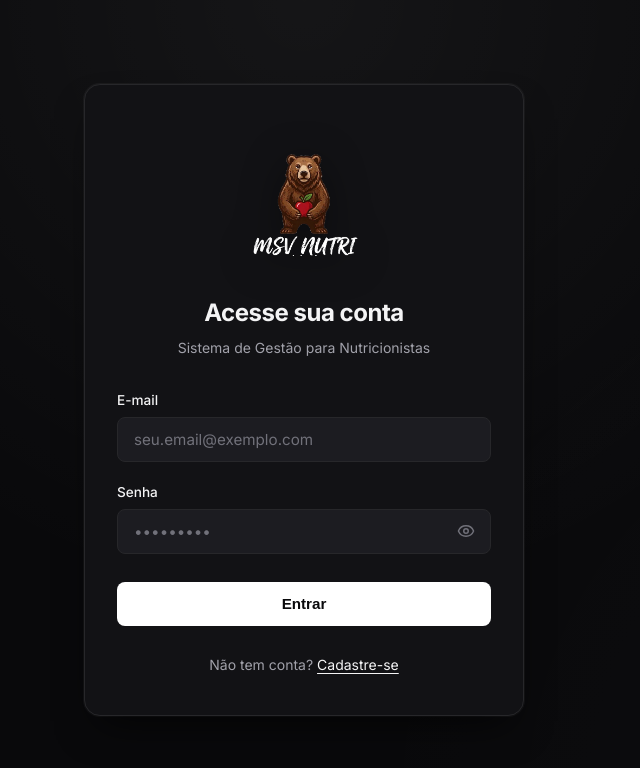
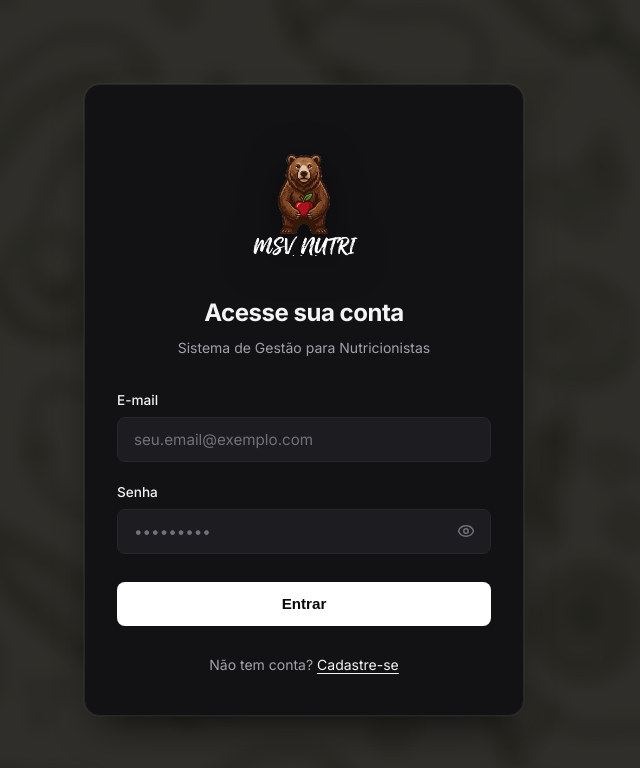
Before and after one commit to felipemarcos1988/msv_nutricao, a React (Vite) app: page / in a window 1280 px wide. Shown: the top 768 px of the page, without its empty margins (336-976 px from the left). Built offline with nearby package versions, Linux system fonts and the light colour scheme; no server answers.

Commit message:
feat: adiciona imagem de frutas desfocada no fundo mantendo os cards pretos

```diff
--- a/src/index.css
+++ b/src/index.css
@@ -48,9 +48,26 @@ body {
   align-items: center;
   line-height: 1.5;
   -webkit-font-smoothing: antialiased;
-  background-image:
-    radial-gradient(circle at 50% 0%, rgba(255, 255, 255, 0.05) 0%, transparent 60%),
-    radial-gradient(circle at 100% 100%, rgba(255, 255, 255, 0.02) 0%, transparent 40%);
+  position: relative;
+  overflow-x: hidden;
+}
+
+body::before {
+  content: '';
+  position: fixed;
+  top: -30px;
+  left: -30px;
+  right: -30px;
+  bottom: -30px;
+  background-image: url('/bg-fruits.jpg');
+  background-size: cover;
+  background-position: center;
+  background-repeat: repeat;
+  filter: blur(10px) brightness(0.28) contrast(1.1);
+  opacity: 0.85;
+  z-index: -1;
+  pointer-events: none;
+  transform: scale(1.05);
 }
 
 #root {
```
Also changed, not shown: public/bg-fruits.jpg (added).
